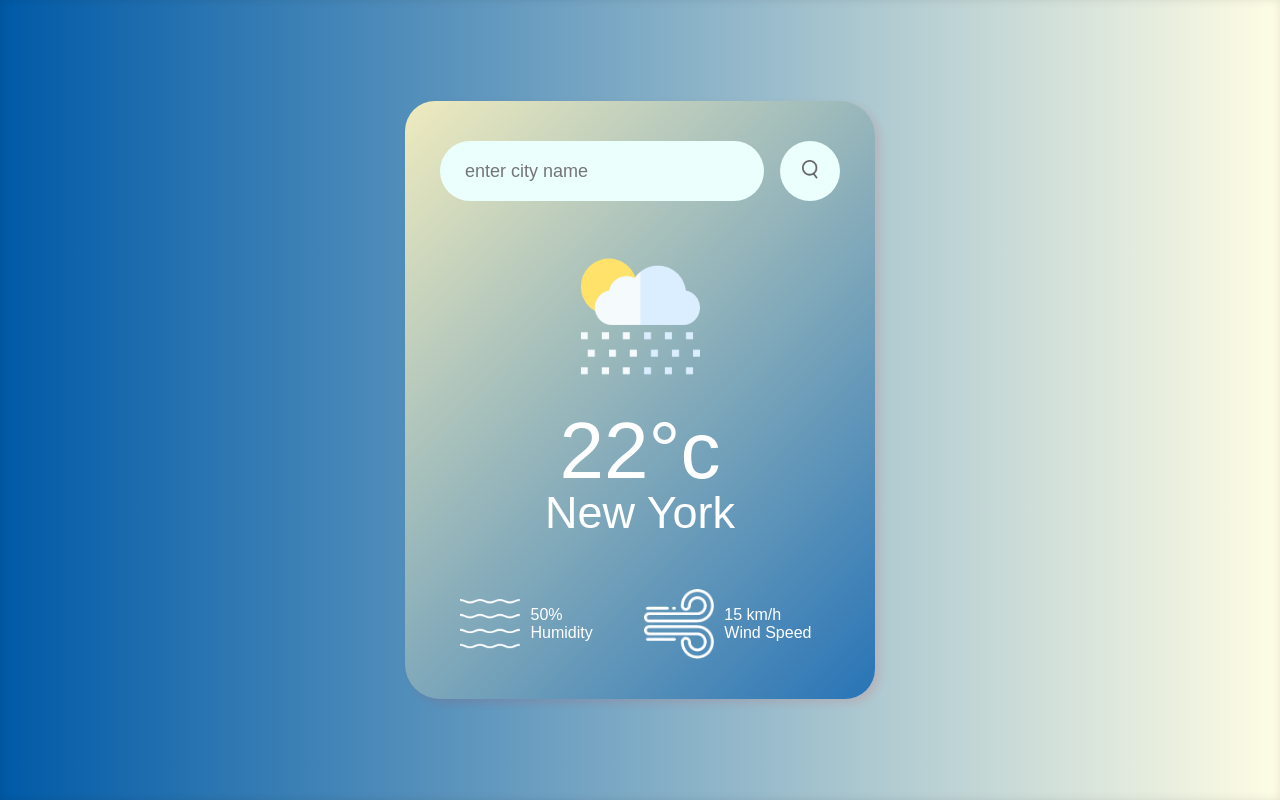
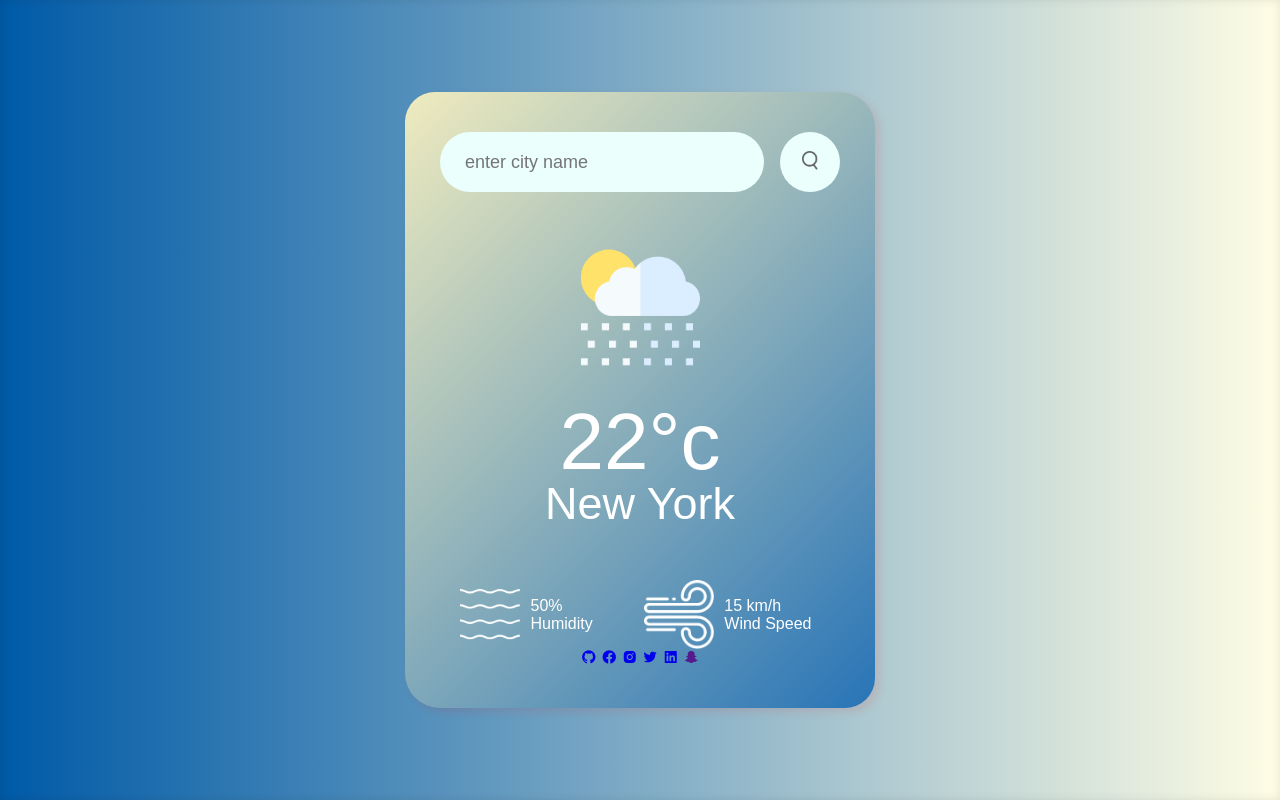
Before and after one commit to Rahul8959/weather-web-app, a plain HTML site: page index.html in a window 1280 px wide. Drawn offline with nearby package versions, Linux system fonts and the light colour scheme; no server answers.

Commit message:
Update index.html

```diff
--- a/index.html
+++ b/index.html
@@ -4,16 +4,18 @@
     <meta charset="UTF-8">
     <meta name="viewport" content="width=device-width, initial-scale=1.0">
     <link rel="stylesheet" href="style.css">
+    <link href='https://unpkg.com/boxicons@2.1.4/css/boxicons.min.css' rel='stylesheet'>
     <link rel="icon" href="images/rainy-day.png" type="image/x-icon">
+
     <title>Weather-App</title>
 </head>
 <body>
 
-        <div class="card">
-            <div class="search">
-                <input type="text" placeholder="enter city name" spellcheck="false">
+    <div class="card">
+        <div class="search">
+            <input type="text" placeholder="enter city name" spellcheck="false">
                 <button><img src="images/search.png" alt=""></button>
-            </div>
+        </div>
 
             <div class="weather">
                 <img src="images/rain.png" class="weathericon">
@@ -37,7 +39,20 @@
                     </div>
                 </div>
             </div>
-        </div>
+            <div class="media-buttons">
+                <a href="https://github.com/Rahul8959?tab=repositories" target="_blank"><i class='bx bxl-github'></i></a>
+                <a href="https://www.facebook.com/rahul.shakya.75286100" target="_blank"><i
+                        class='bx bxl-facebook-circle'></i></a>
+                <a href="https://instagram.com/shakya5025?igshid=MzNlNGNkZWQ4Mg==" target="_blank"><i
+                        class='bx bxl-instagram-alt'></i></a>
+                <a href="https://twitter.com/Rahul_Shakya_" target="_blank"><i class='bx bxl-twitter'></i></a>
+                <a href="https://www.linkedin.com/in/rahul-shakya-277463206" target="_blank"><i
+                        class='bx bxl-linkedin-square'></i></a>
+                <a href="" target="_blank"><i class='bx bxl-snapchat'></i></a>
+            </div>
+    </div>
+
+
 
         <script>
             const apiKey = "58e6820a249cd5950d1cde0413ca958f";
@@ -84,4 +99,4 @@
         </script>
 
 </body>
-</html
+</html>
```
